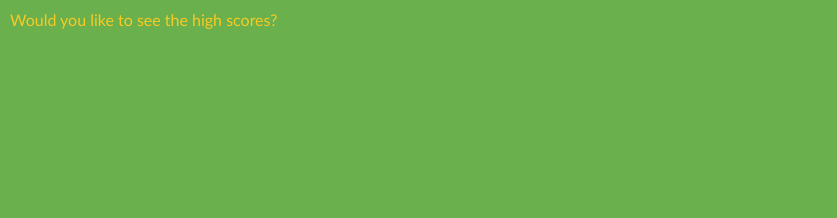
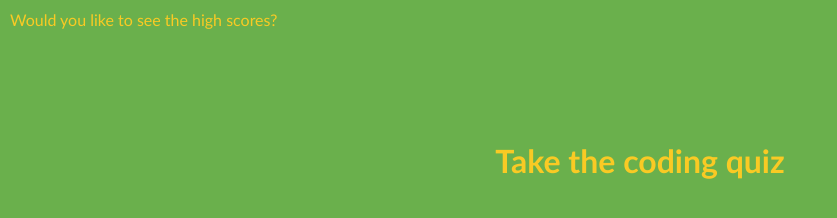
Before and after one commit to Marcostrejo23/Coding-test-mt, a plain HTML site: page index.html in a window 1280 px wide. Shown: the whole page, without its empty margins (0-837 px from the left). Drawn offline with Linux system fonts and the light colour scheme.

Commit message:
pushing for q

```diff
--- a/index.html
+++ b/index.html
@@ -7,11 +7,11 @@
     <title>Coding Quiz</title>
     <link rel="stylesheet" href="./style.css"/>
 </head>
-<body>
+<body id="body">
     <header>
         <a onclick="createHighScores()">Would you like to see the high scores?</a><span id="time"></span>
     </header>
-    <main>
+    <main id="main">
         <h1 id= "informationHeader"></h1>
         <div class="content-container" id="contentArea">
         </div>
--- a/script.js
+++ b/script.js
@@ -58,8 +58,8 @@ function renderMainPage(){
     infoBox.textContent="";
     pTag.textContent="Answer all the questions in the allotted time";
     quizButton.textContent="Let's go!";
-    quizButton.setAttribute("id","quizButton");
-    quizButton.addEventListener("click", "startQuiz");
+    quizButton.setAttribute("id","quizBtn");
+    quizButton.addEventListener("click","startQuiz");
     contentArea.append(pTag);
     contentArea.append(quizButton);
 }
--- a/style.css
+++ b/style.css
@@ -60,10 +60,8 @@ ol{
     width:100%;
 }
 
-/* When the highscores load, starting with the first element
-the background color will alternate */
 li:nth-child(odd){
-    background-color: #32328b;
+    background-color: #7ed6df;
 }
 
 /* Styles the content-area section */
@@ -85,7 +83,7 @@ li:nth-child(odd){
     margin: 0px 10px;
 }
 
-/* Styling for the initials input textbox */
+/* Styling for the initials input text box */
 #initialsInput{
     display: var(--startBtn-display);
     margin: 10px 0px;
```
